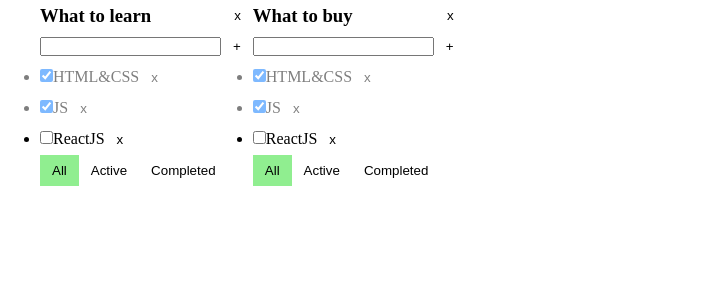
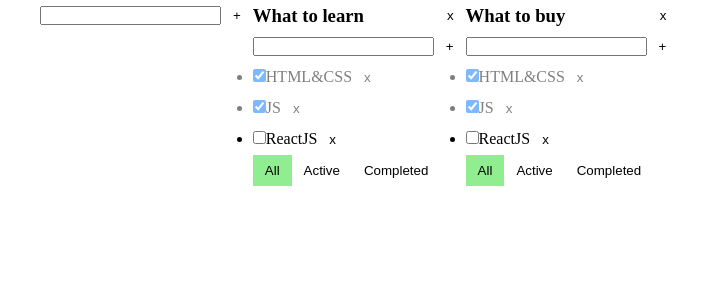
Before and after one commit to L1bertyCode/todolist, a React app: page / in a window 1280 px wide. Shown: the top 300 px of the page, without its empty margins (0-705 px from the left). Built offline with nearby package versions, Linux system fonts and the light colour scheme.

Commit message:
cr aTl()

```diff
--- a/src/app/App/App.tsx
+++ b/src/app/App/App.tsx
@@ -2,6 +2,7 @@ import { Todolist } from "@/widgets/Todolist/Todolist";
 import s from "./App.module.css";
 import { useState } from "react";
 import { v1 } from "uuid";
+import { AddItemForm } from "@/fetures/AddItemForm";
 
 export type TaskType = {
   id: string;
@@ -64,8 +65,16 @@ export const App = ({ }: AppProps) => {
 
     setTasks({ ...tasks });
   };
+
+  const addTodolist = (title: string) => {
+    const newTodolostId = v1();
+    setTodolists([...todolists, { id: newTodolostId, title, filter: "all" }]);
+    setTasks({ ...tasks, [newTodolostId]: [] });
+  };
+
   return (
     <div className={s.app}>
+      <AddItemForm addItem={addTodolist} />
       {
         todolists.map(tl => {
           let tasksForTodolist = tasks[tl.id];
@@ -76,6 +85,8 @@ export const App = ({ }: AppProps) => {
           if (tl.filter === "completed") {
             tasksForTodolist = tasks[tl.id].filter(t => t.isDone);
           }
+          console.log("tl.id", tl.id);
+
           return (
             <Todolist
               key={tl.id}
```
